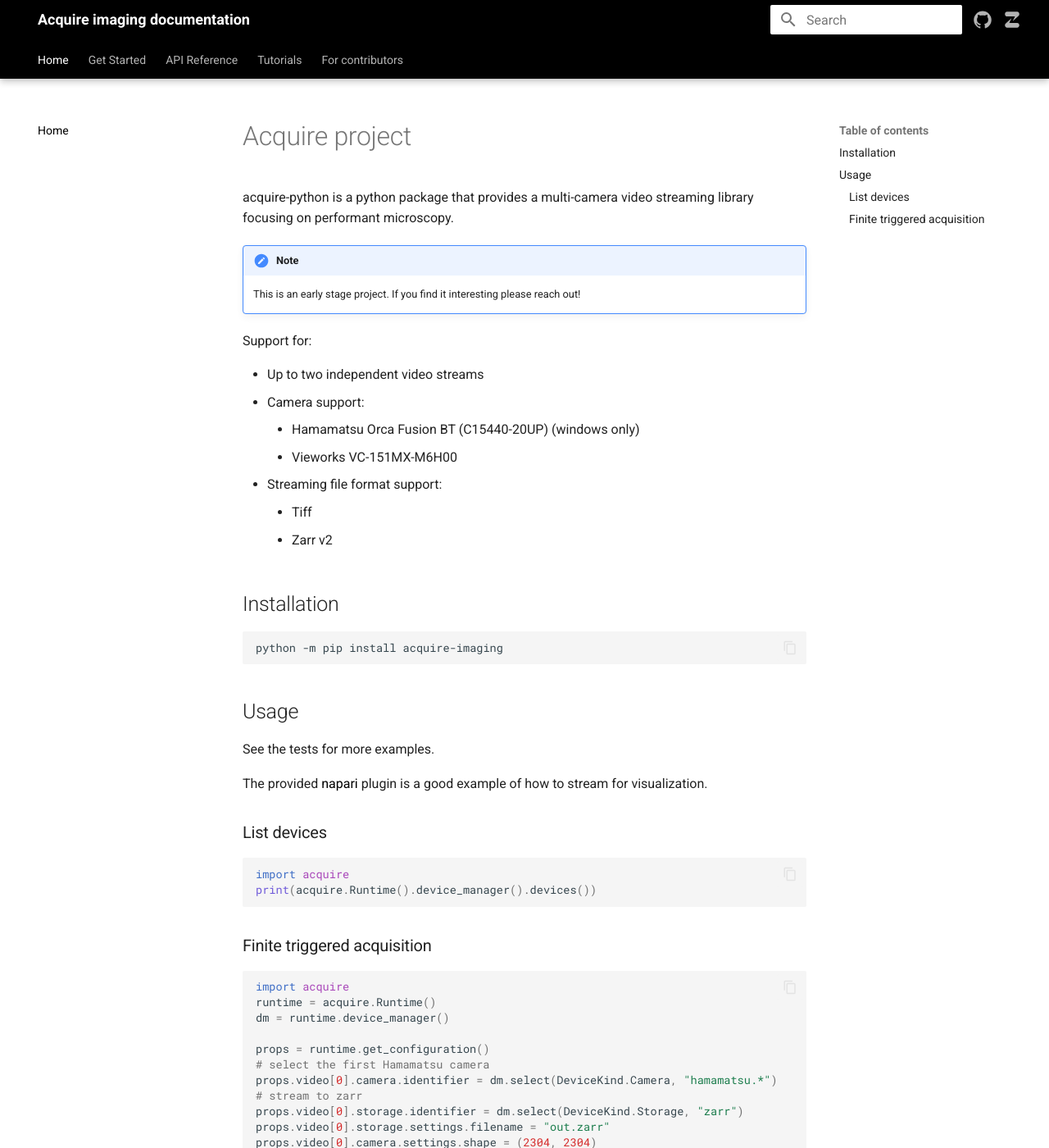
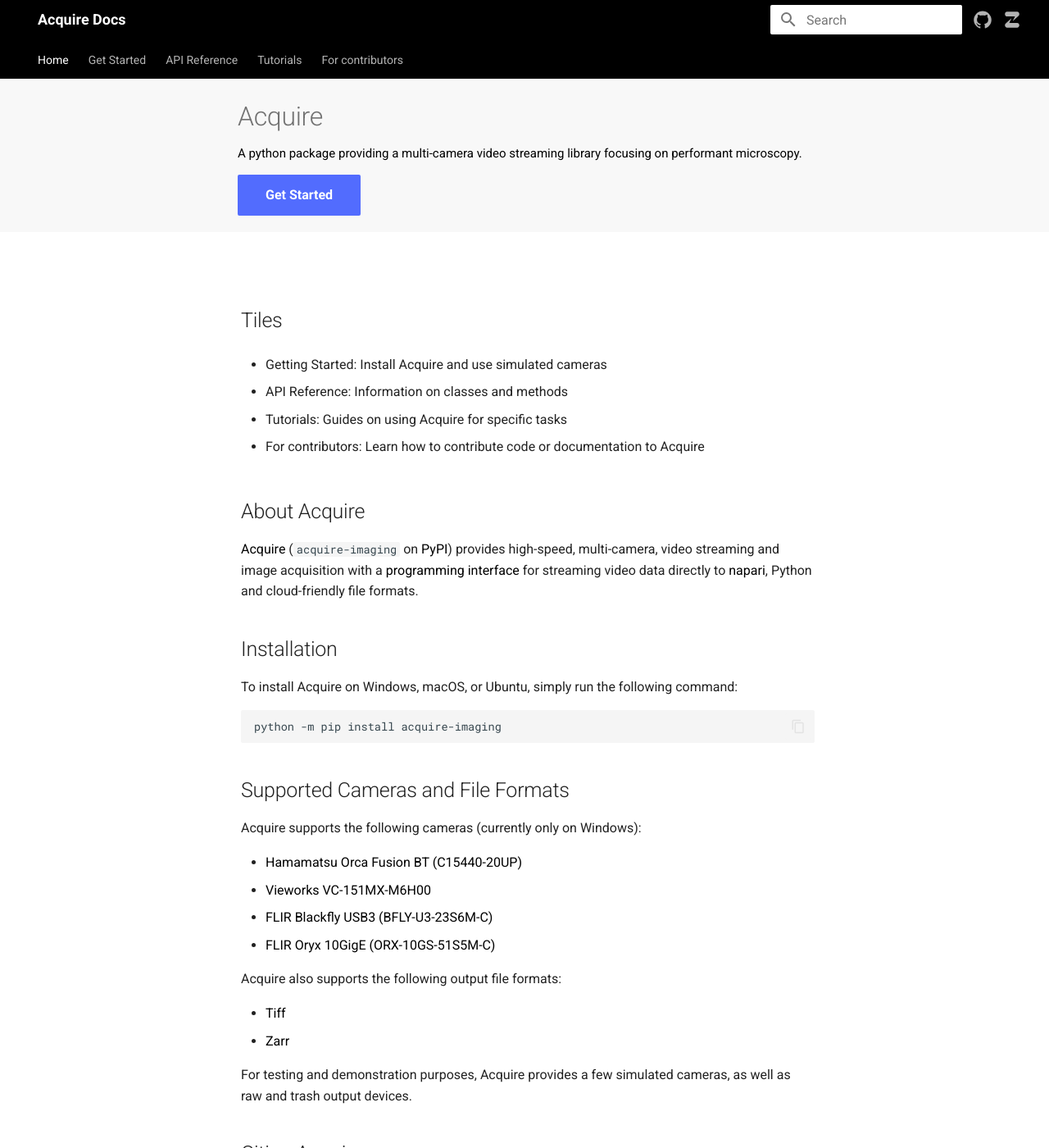
Before and after one commit to melissawm/acquire-docs, an MkDocs documentation site: the page built from docs/index.md, in a window 1280 px wide and 1400 px high. Shown: the whole window at 82% size. Built offline with MkDocs 1.6.1 and Material for MkDocs 9.7.7, drawn with Linux system fonts in a browser that asks for light colours; comment, search, counter and statistics services are not loaded; some of the changed text lies outside the part shown.

Commit message:
Landing page redesign

````diff
--- a/docs/index.md
+++ b/docs/index.md
@@ -1,169 +1,50 @@
-# Acquire project
+---
+title: Acquire Docs
+template: home.html
+hide:
+    - toc
+---
 
-acquire-python is a python package that provides a multi-camera video streaming
-library focusing on performant microscopy.
+## Tiles
 
-!!! note
+- Getting Started: Install Acquire and use simulated cameras
 
-    This is an early stage project. If you find it interesting please reach out!
+- API Reference: Information on classes and methods
 
-Support for:
+- Tutorials: Guides on using Acquire for specific tasks
 
-* Up to two independent video streams
-* Camera support:
-    * Hamamatsu Orca Fusion BT (C15440-20UP) (windows only)
-    * Vieworks VC-151MX-M6H00
-* Streaming file format support:
-    * Tiff
-    * Zarr v2
+- For contributors: Learn how to contribute code or documentation to Acquire
+
+
+##  About Acquire
+
+[Acquire](https://github.com/acquire-project/acquire-python) (`acquire-imaging` on [PyPI](https://pypi.org/project/acquire-imaging/)) provides high-speed, multi-camera, video streaming and image acquisition with a [programming interface](api_reference.md) for streaming video data directly to [napari](https://napari.org/stable/), Python and cloud-friendly file formats.
 
 ## Installation
 
-```bash
+To install Acquire on Windows, macOS, or Ubuntu, simply run the following command:
+
+```
 python -m pip install acquire-imaging
 ```
 
-## Usage
+## Supported Cameras and File Formats
+Acquire supports the following cameras (currently only on Windows):
 
-See the tests for more examples.
+- [Hamamatsu Orca Fusion BT (C15440-20UP)](https://www.hamamatsu.com/eu/en/product/cameras/cmos-cameras/C15440-20UP.html)
+- [Vieworks VC-151MX-M6H00](https://www.visionsystech.com/products/cameras/vieworks-vc-151mx-sony-imx411-sensor-ultra-high-resolution-cmos-camera-151-mp)
+- [FLIR Blackfly USB3 (BFLY-U3-23S6M-C)](https://www.flir.com/products/blackfly-usb3/?model=BFLY-U3-23S6M-C&vertical=machine+vision&segment=iis)
+- [FLIR Oryx 10GigE (ORX-10GS-51S5M-C)](https://www.flir.com/products/oryx-10gige/?model=ORX-10GS-51S5M-C&vertical=machine+vision&segment=iis)
 
-The provided [napari][] plugin is a good example of how to stream for visualization.
+Acquire also supports the following output file formats:
 
-### List devices
+- [Tiff](https://en.wikipedia.org/wiki/TIFF)
+- [Zarr](https://zarr.dev/)
 
-```python
-import acquire
-print(acquire.Runtime().device_manager().devices())
-```
+For testing and demonstration purposes, Acquire provides a few simulated cameras, as well as raw and trash output devices.
 
-### Finite triggered acquisition
+## Citing Acquire
+Provide the [CITATION.cff file](https://github.com/acquire-project/acquire-python/blob/main/CITATION.cff)
 
-```python
-import acquire
-runtime = acquire.Runtime()
-dm = runtime.device_manager()
-
-props = runtime.get_configuration()
-# select the first Hamamatsu camera
-props.video[0].camera.identifier = dm.select(DeviceKind.Camera, "hamamatsu.*")
-# stream to zarr
-props.video[0].storage.identifier = dm.select(DeviceKind.Storage, "zarr")
-props.video[0].storage.settings.filename = "out.zarr"
-props.video[0].camera.settings.shape = (2304, 2304)
-props.video[0].camera.settings.pixel_type = SampleType.U16
-props.video[0].max_frame_count = 100
-props = runtime.set_configuration(props)
-
-runtime.start()
-runtime.stop()  # wait for acquisition to complete
-```
-
-# Development
-
-We welcome contributors. The following will help you get started building the
-code.
-
-## Environment
-
-Requires
-
-- CMake 3.23+ ([download page](https://cmake.org/download/) or via
-  [chocolatey](https://community.chocolatey.org/packages/cmake))
-- A C++20 compiler (Microsoft Visual Studio Community [download
-  page](https://visualstudio.microsoft.com/downloads/), or clang)
-- Rust (via rustup, see [install
-  page](https://www.rust-lang.org/tools/install))
-- conda (optional; via
-  [miniconda](https://docs.conda.io/en/latest/miniconda.html))
-- libclang >= v5.0 (on windows via [choco](https://chocolatey.org/) `choco
-  install llvm` or, on osx, via [brew](https://brew.sh/) `brew install llvm`)
-
-It's strongly recommended you create a python environment for development
-
-```bash
-conda create --name acquire python=3.11
-conda activate acquire
-```
-
-## Build
-
-```bash
-conda activate acquire
-git submodule update --init --recursive
-pip install maturin
-maturin build -i python
-```
-
-**Important** When updating the 'acquire-video-runtime' (the c api), you need to manually trigger
-a rebuild by touching `wrapper.h`.
-
-```bash
-git submodule update # updates acquire-video-runtime
-touch wrapper.h # will trigger a rebuild
-python -m build
-```
-
-This package depends on a submodule ([acquire-video-runtime](https://github.com/acquire-project/acquire-video-runtime))
-and binaries from the following Acquire drivers:
-
-- [acquire-driver-common](https://github.com/acquire-project/acquire-driver-common)
-- [acquire-driver-hdcam](https://github.com/acquire-project/acquire-driver-hdcam)
-- [acquire-driver-egrabber](https://github.com/acquire-project/acquire-driver-egrabber)
-- [acquire-driver-zarr](https://github.com/acquire-project/acquire-driver-zarr)
-- [acquire-driver-spinnaker](https://github.com/acquire-project/acquire-driver-spinnaker)
-
-The build script will automatically try to fetch the binaries from GitHub releases.
-In order to configure which release of each driver to use, you can set the value in `drivers.json`:
-
-```json
-{
-  "acquire-driver-common": "0.1.0",
-  "acquire-driver-hdcam": "0.1.0",
-  "acquire-driver-egrabber": "0.1.0",
-  "acquire-driver-zarr": "0.1.0",
-  "acquire-driver-spinnaker": "0.1.0"
-}
-```
-
-These values can be set to a specific version, or to `nightly` for nightly builds.
-
-## Develop
-
-```bash
-pip install -e ".[testing]"
-pytest -s --tb=short --log-cli-level=0
-```
-
-This project uses [`pre-commit`](https://pre-commit.com/) to run required
-checks as git hooks.
-
-```bash
-pip install pre-commit
-pre-commit install
-```
-
-## Troubleshooting
-
-### Maturin can't find a python interpreter
-
-`Maturin` is a command line tool associated with
-[`pyo3`](https://pyo3.rs/v0.16.4/). It helps automate the build and packaging
-process. It's invoked by `setuptools` during a build.
-
-1. Double-check you've activated the right conda environment.
-2. Try `maturin build -i python`
-
-This seems to happen on windows in anaconda environments when multiple python
-interpreters are available on the path.
-
-It seems to happen less frequently when invoked via pip - `pip install -e .`
-will end up invoking maturin.
-
-### Working with an editable install, how do I update the build?
-
-It depends on what you changed:
-
-- **acquire-video-runtime** (c/c++ code): `touch wrapper.h; maturin develop`
-- **rust code**: `maturin develop`
-
-[napari]: https://github.com/napari/napari
+## Acquire License
+`Acquire` is provided under an [Apache 2.0 license](https://github.com/acquire-project/acquire-python/blob/main/LICENSE). You can learn more about the Apache license in the [documentation here](https://www.apache.org/licenses/LICENSE-2.0).
--- a/docs/stylesheets/custom.css
+++ b/docs/stylesheets/custom.css
@@ -153,3 +153,30 @@
 .md-footer__title:hover {
     color: var(--md-accent-fg-color);
 }
+
+.mdx-container {
+    background-color: #F8F8F8;
+    color: black;
+}
+
+.mdx-hero__content{
+    padding-top: 1.5rem;
+    padding-left: 13rem;
+    padding-bottom: 1rem;
+}
+
+.mdx-hero__content h1 {
+    line-height: 1;
+    margin-bottom: 0;
+}
+
+.mdx-hero__content p {
+    line-height: 1.5;
+    font-size: 0.75rem;
+}
+
+.md-typeset .md-button--primary {
+    background-color: var(--md-accent-fg-color);
+    border-color: var(--md-accent-fg-color);
+    color: var(--md-accent-bg-color);
+}
--- a/mkdocs.yml
+++ b/mkdocs.yml
@@ -1,4 +1,4 @@
-site_name: Acquire imaging documentation
+site_name: Acquire Docs
 repo_url: https://github.com/acquire-project
 
 theme:
--- /dev/null
+++ b/overrides/home.html
@@ -0,0 +1,90 @@
+<!--
+  Copyright (c) 2016-2023 Martin Donath <martin.donath@squidfunk.com>
+
+  Permission is hereby granted, free of charge, to any person obtaining a copy
+  of this software and associated documentation files (the "Software"), to
+  deal in the Software without restriction, including without limitation the
+  rights to use, copy, modify, merge, publish, distribute, sublicense, and/or
+  sell copies of the Software, and to permit persons to whom the Software is
+  furnished to do so, subject to the following conditions:
+
+  The above copyright notice and this permission notice shall be included in
+  all copies or substantial portions of the Software.
+
+  THE SOFTWARE IS PROVIDED "AS IS", WITHOUT WARRANTY OF ANY KIND, EXPRESS OR
+  IMPLIED, INCLUDING BUT NOT LIMITED TO THE WARRANTIES OF MERCHANTABILITY,
+  FITNESS FOR A PARTICULAR PURPOSE AND NON-INFRINGEMENT. IN NO EVENT SHALL THE
+  AUTHORS OR COPYRIGHT HOLDERS BE LIABLE FOR ANY CLAIM, DAMAGES OR OTHER
+  LIABILITY, WHETHER IN AN ACTION OF CONTRACT, TORT OR OTHERWISE, ARISING
+  FROM, OUT OF OR IN CONNECTION WITH THE SOFTWARE OR THE USE OR OTHER DEALINGS
+  IN THE SOFTWARE.
+-->
+
+{% extends "main.html" %}
+
+<!-- Render hero under tabs -->
+{% block tabs %}
+{{ super() }}
+
+<!-- Additional styles for landing page -->
+<style>
+    /* Application header should be static for the landing page */
+    .md-header {
+        position: initial;
+    }
+
+    /* Hide table of contents */
+    @media screen and (min-width: 60em) {
+        .md-sidebar--secondary {
+            display: none;
+        }
+    }
+
+    /* Hide navigation */
+    @media screen and (min-width: 76.25em) {
+        .md-sidebar--primary {
+            display: none;
+        }
+    }
+</style>
+
+<!-- Hero for landing page -->
+<section class="mdx-container">
+    <div class="md-grid md-typeset">
+        <div class="mdx-hero">
+            <!-- Hero content -->
+            <div class="mdx-hero__content">
+                <h1>Acquire</h1>
+                <p>A python package providing a multi-camera video streaming library focusing on
+                performant microscopy.</p>
+                <a href="{{ page.next_page.url | url }}" title="{{ page.next_page.title | e }}"
+                    class="md-button md-button--primary">
+                    Get Started
+                </a>
+            </div>
+        </div>
+    </div>
+</section>
+{% endblock %}
+
+<!-- Page content -->
+{% block content %}
+    {{ super() }}
+    <style>
+        .md-typeset h1 {
+            display: none;
+        }
+        .mdx-hero__content h1 {
+            display:contents;
+        }
+        .md-content {
+            max-width: 49rem;
+            padding-left: 12rem;
+        }
+    </style>
+{% endblock %}
+
+<!-- Application footer -->
+{% block footer %}
+{% include "partials/footer.html" %}
+{% endblock %}
````
